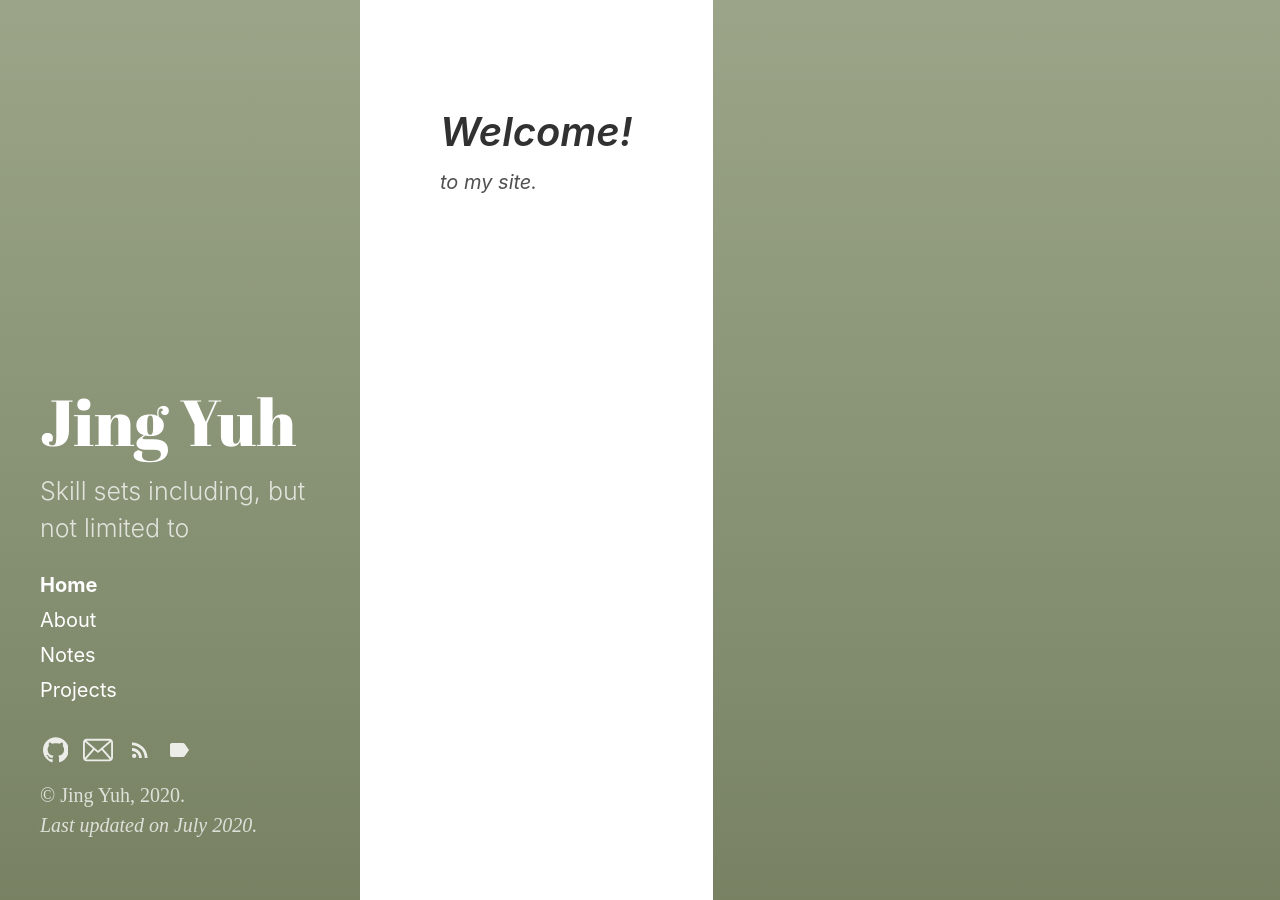
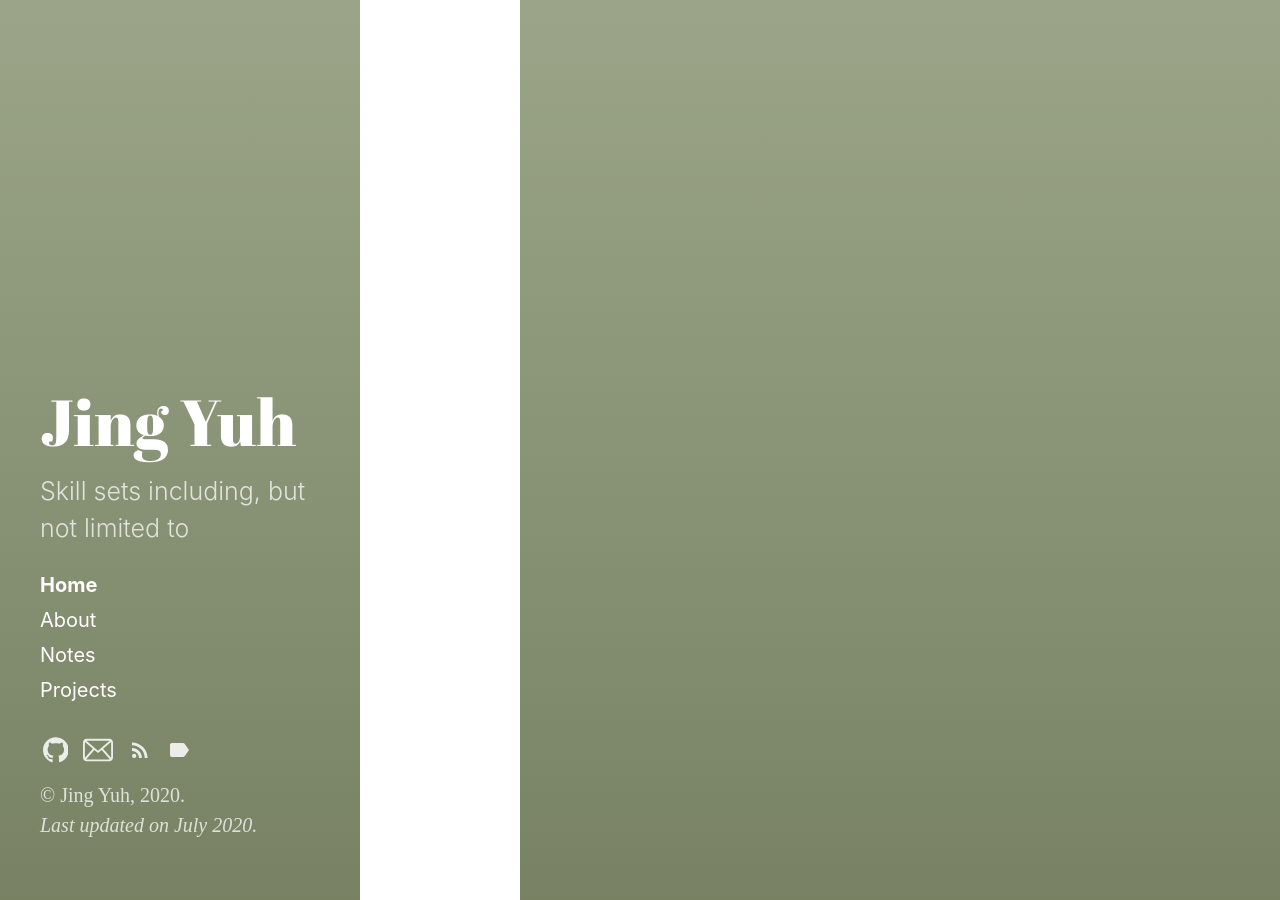
Before and after one commit to jyang123-bit/Website, a Jekyll site: the page built from index.html, in a window 1280 px wide. Built offline with Jekyll 4.4.1, drawn with Linux system fonts in a browser that asks for light colours; the list of posts is cut into pages by our own code.

Commit message:
Update index.html

```diff
--- a/index.html
+++ b/index.html
@@ -3,8 +3,3 @@ layout: default
 title: Home
 
 ---
-
-
-  <h1>Welcome!</h1>
-
-  <p style="align:center;">to my site.<p>
```
